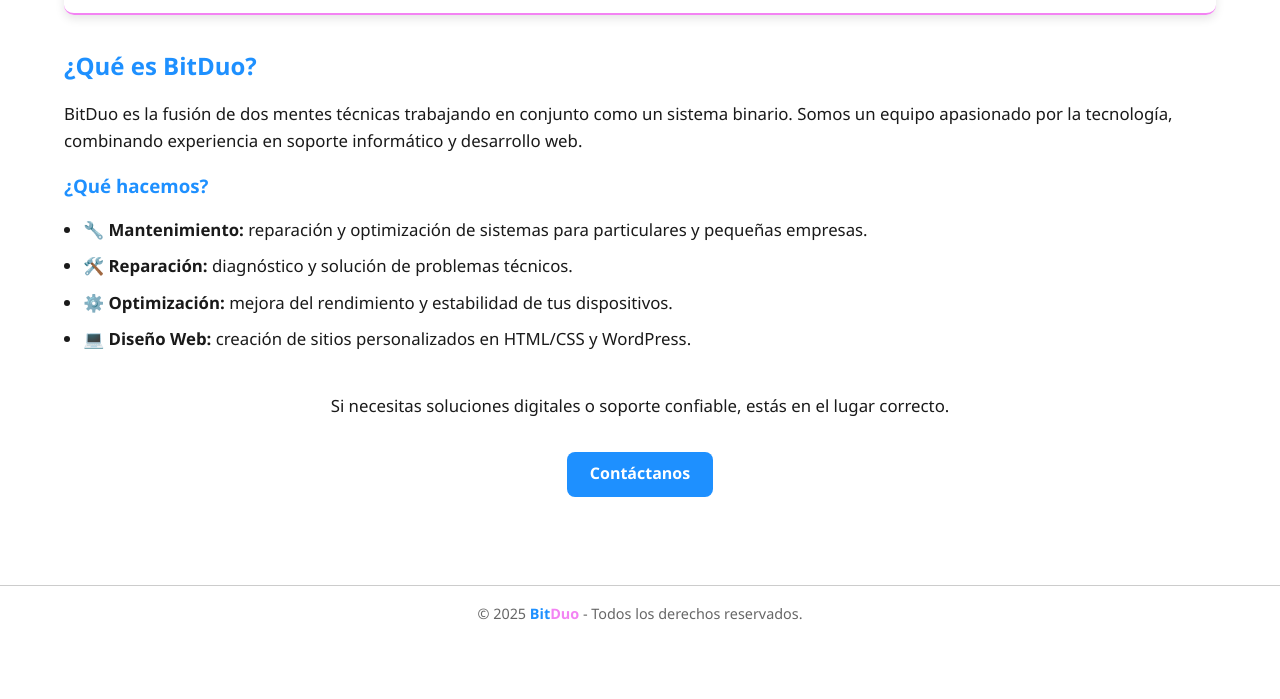
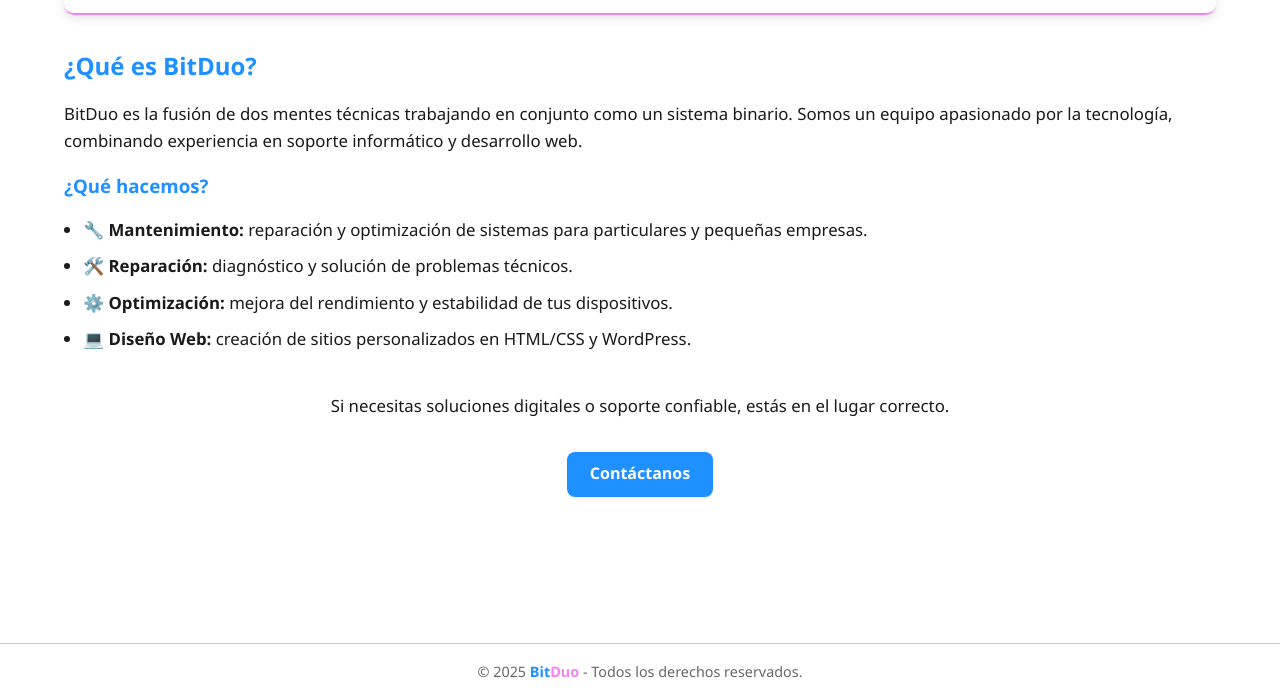
Before and after one commit to b1tdu0/b1tdu0, a plain HTML site: page index.html in a window 1280 px wide. Shown: the part 101-800 px from the top of the page. Drawn offline with Linux system fonts and the light colour scheme.

Commit message:
Update global.css

```diff
--- a/css/global.css
+++ b/css/global.css
@@ -212,6 +212,22 @@ body.dark footer .duo {
   color: #f383f3;
 }
 
+/* Asegura que el html y el body ocupen el 100% de la altura */
+html, body {
+  height: 100%;
+  margin: 0;
+  display: flex;
+  flex-direction: column;
+}
+
+/* Asegura que el wrapper ocupe el espacio restante */
+.wrapper {
+  flex: 1;
+  display: flex;
+  flex-direction: column;
+}
+
+
 /* ----------------- RESPONSIVE ----------------- */
 @media (max-width: 768px) {
   nav {
```
